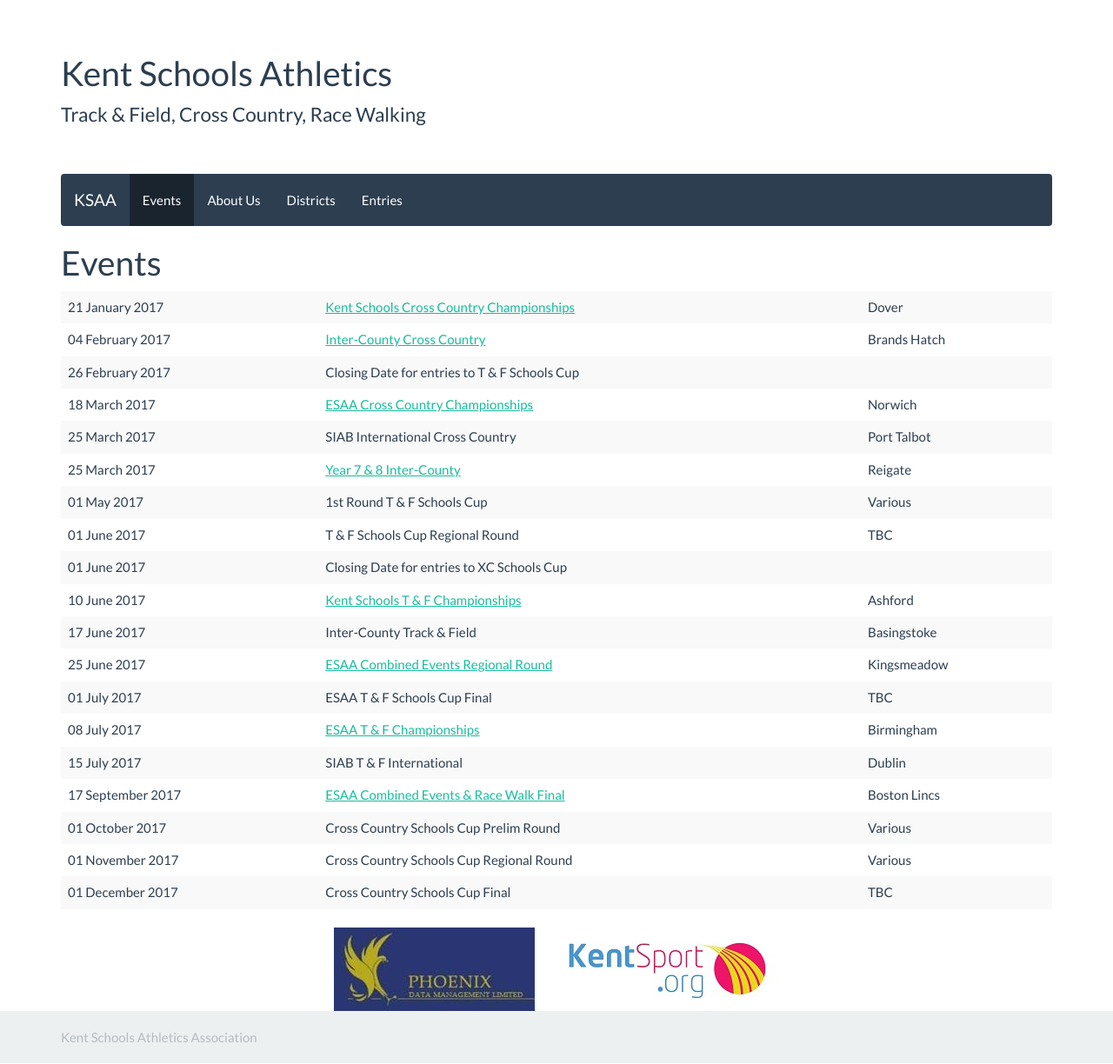
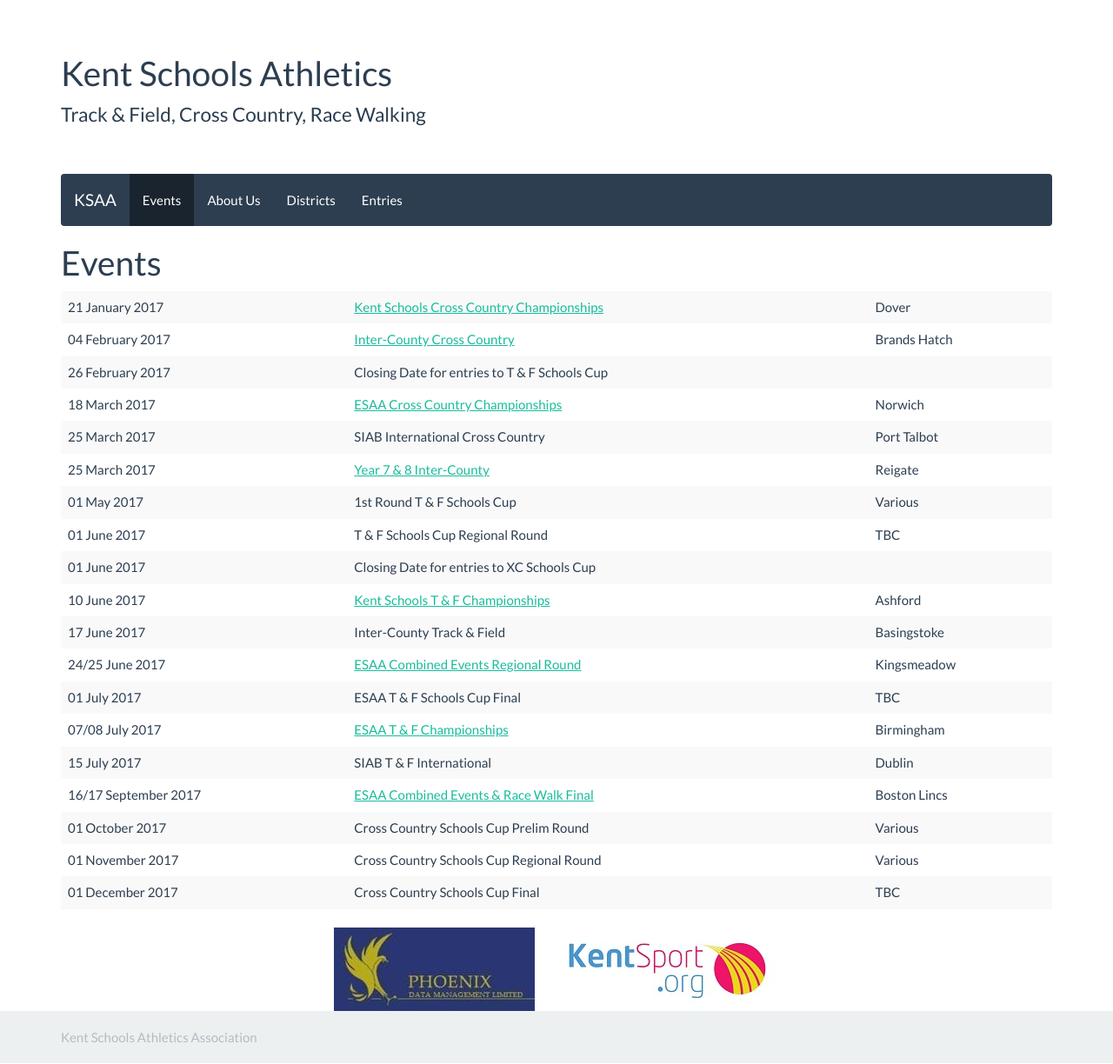
Before and after one commit to chrisnewark/chrisnewark.github.io, a Jekyll site: the page built from index.md, in a window 1280 px wide. Shown: the whole page at 87% size. Built offline with Jekyll 4.4.1, drawn with Linux system fonts in a browser that asks for light colours; nearby versions of some CDN libraries.

Commit message:
Updated dates

```diff
--- a/index.md
+++ b/index.md
@@ -10,7 +10,13 @@ navigation-position: 1
         {% for event in site.events %}
         {% if event.relative_path contains site.current_school_year %}
         <tr>
-            <td>{{ event.date | date_to_long_string }}</td>
+            <td>
+                {% if event.dateOverride != nil %}
+                {{ event.dateOverride }}
+                {% else %}
+                {{ event.date | date_to_long_string }}
+                {% endif %}
+            </td>
             <td>
                 {% assign content = event.content | strip_newlines %}
                 {% if content == "" %}
```
Also changed, not shown: _events/16-17/2017-06-24-esaa-combined-events-regional-round.md (+1 -0 lines), _events/16-17/2017-07-07-esaa-t-and-f-championships.md (+1 -0 lines), _events/16-17/2017-09-16-esaa-combined-events-and-race-walk-final.md (+1 -0 lines).
